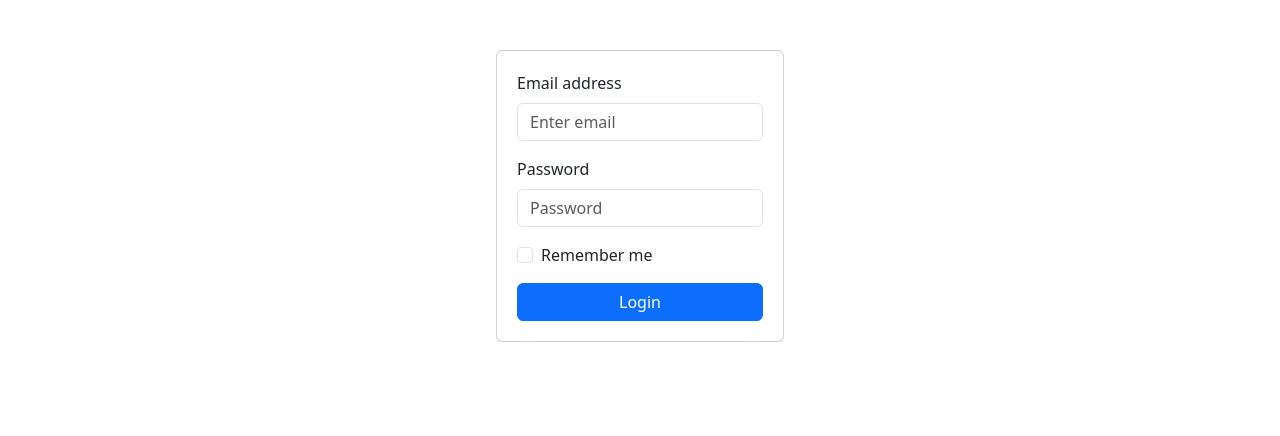
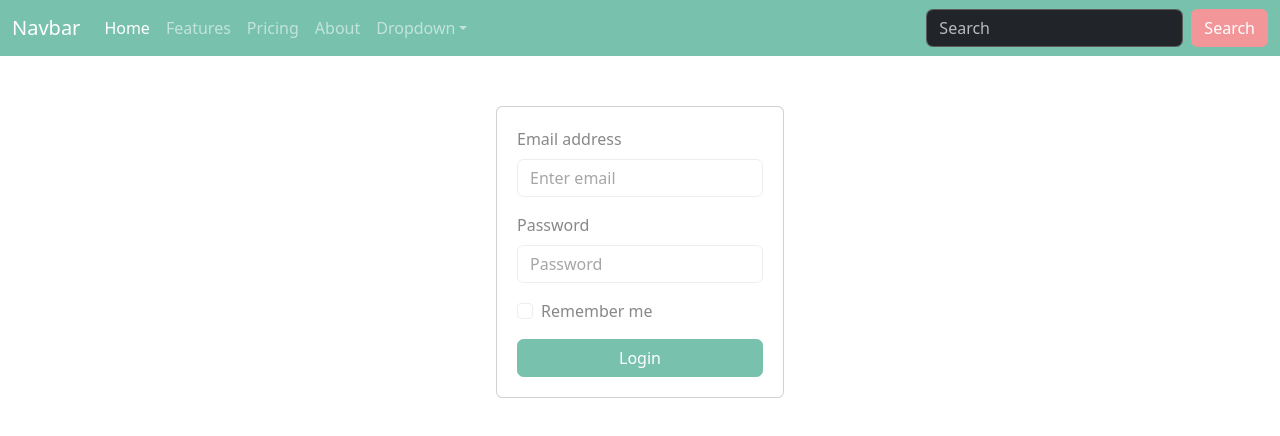
Before and after one commit to vicheanath/mini-pms, a React (Create React App) app in the folder frontend/: page / in a window 1280 px wide. Shown: the top 436 px of the page. Built offline with nearby package versions, Linux system fonts and the light colour scheme.

Commit message:
add header and layout for react

```diff
--- a/frontend/package.json
+++ b/frontend/package.json
@@ -9,6 +9,7 @@
     "@testing-library/user-event": "^13.5.0",
     "axios": "^1.6.7",
     "bootstrap": "^5.3.2",
+    "bootswatch": "^5.3.2",
     "react": "^18.2.0",
     "react-bootstrap": "^2.10.0",
     "react-dom": "^18.2.0",
--- a/frontend/src/App.js
+++ b/frontend/src/App.js
@@ -1,11 +1,11 @@
+import Layout from "./components/Layout/Layout";
 import Router from "./routes/Router";
 
 function App() {
   return (
-    <div>
-
+    <Layout>
       <Router />
-    </div>
+    </Layout>
   );
 }
 
--- /dev/null
+++ b/frontend/src/components/Header/Header.js
@@ -0,0 +1,96 @@
+import React from 'react'
+import './Header.module.scss'
+const Header = () => {
+    const navLinks = [
+        { title: 'Home', path: '/' },
+        { title: 'About', path: '/about' },
+        { title: 'Services', path: '/services' },
+        { title: 'Contact', path: '/contact' },
+    ]
+
+  return (
+    <nav className="navbar navbar-expand-lg bg-primary" data-bs-theme="dark">
+  <div className="container-fluid">
+    <a className="navbar-brand" href="#">
+      Navbar
+    </a>
+    <button
+      className="navbar-toggler"
+      type="button"
+      data-bs-toggle="collapse"
+      data-bs-target="#navbarColor01"
+      aria-controls="navbarColor01"
+      aria-expanded="false"
+      aria-label="Toggle navigation"
+    >
+      <span className="navbar-toggler-icon" />
+    </button>
+    <div className="collapse navbar-collapse" id="navbarColor01">
+      <ul className="navbar-nav me-auto">
+        <li className="nav-item">
+          <a className="nav-link active" href="#">
+            Home
+            <span className="visually-hidden">(current)</span>
+          </a>
+        </li>
+        <li className="nav-item">
+          <a className="nav-link" href="#">
+            Features
+          </a>
+        </li>
+        <li className="nav-item">
+          <a className="nav-link" href="#">
+            Pricing
+          </a>
+        </li>
+        <li className="nav-item">
+          <a className="nav-link" href="#">
+            About
+          </a>
+        </li>
+        <li className="nav-item dropdown">
+          <a
+            className="nav-link dropdown-toggle"
+            data-bs-toggle="dropdown"
+            href="#"
+            role="button"
+            aria-haspopup="true"
+            aria-expanded="false"
+          >
+            Dropdown
+          </a>
+          <div className="dropdown-menu">
+            <a className="dropdown-item" href="#">
+              Action
+            </a>
+            <a className="dropdown-item" href="#">
+              Another action
+            </a>
+            <a className="dropdown-item" href="#">
+              Something else here
+            </a>
+            <div className="dropdown-divider" />
+            <a className="dropdown-item" href="#">
+              Separated link
+            </a>
+          </div>
+        </li>
+      </ul>
+      <form className="d-flex">
+        <input
+          className="form-control me-sm-2"
+          type="search"
+          placeholder="Search"
+        />
+        <button className="btn btn-secondary my-2 my-sm-0" type="submit">
+          Search
+        </button>
+      </form>
+    </div>
+  </div>
+</nav>
+
+  )
+}
+
+export default Header
--- /dev/null
+++ b/frontend/src/components/Layout/Layout.js
@@ -0,0 +1,13 @@
+import React from "react";
+import Header from "../Header/Header";
+
+const Layout = ({ children }) => {
+  return (
+    <React.Fragment>
+      <Header />
+      {children}
+    </React.Fragment>
+  );
+};
+
+export default Layout;
--- a/frontend/src/index.scss
+++ b/frontend/src/index.scss
@@ -1 +1,2 @@
+@import "~bootswatch/dist/minty/_variables.scss";
 @import '~bootstrap/scss/bootstrap';
```
Also changed, not shown: frontend/src/components/Layout/AdminLayout.js (added, +13 -0 lines), frontend/src/components/Header/Header.module.scss (added), 1 other file (tests, documents, lock files or other folders).
